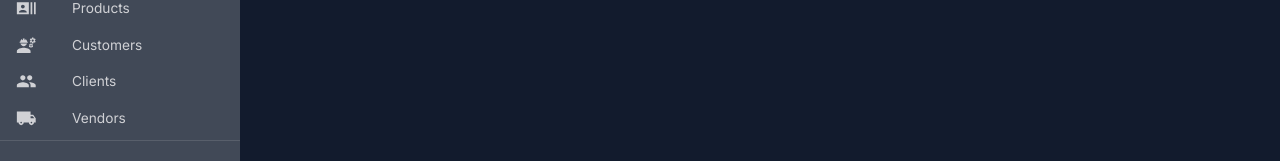
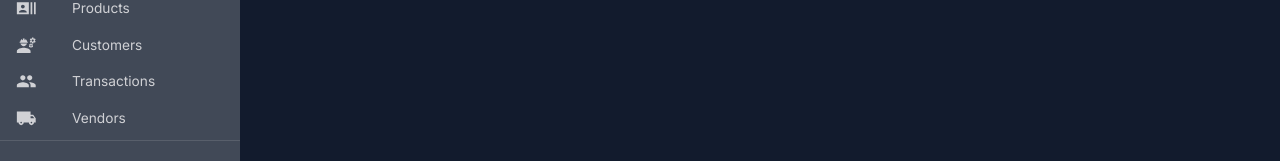
Before and after one commit to Digitl-Alchemyst/Project-Indigo, a React (Create React App) app in the folder client/: page /dashboard in a window 1280 px wide. Shown: the part 172-333 px from the top of the page. Built offline with nearby package versions, Linux system fonts and the light colour scheme; no server answers.

Commit message:
Transactions API Query Transactions Page Boilerplate

```diff
--- a/client/src/App.js
+++ b/client/src/App.js
@@ -8,7 +8,7 @@ import Dashboard from './scenes/dashboard';
 import Layout from './scenes/layout';
 import Products from "scenes/products";
 import Customers from "./scenes/customers";
-// import Transactions from "scenes/transactions";
+import Transactions from "scenes/transactions";
 // import Geography from "scenes/geography";
 // import Overview from "scenes/overview";
 // import Daily from "scenes/daily";
@@ -35,8 +35,8 @@ function App() {
               <Route path="/form" element={<Form />} />
               {/* <Route path="/Clients" element={<Clients />} /> */}
               <Route path="/customers" element={<Customers />} />
-              {/* <Route path="/transactions" element={<Transactions />} />
-              <Route path="/geography" element={<Geography />} />
+              <Route path="/transactions" element={<Transactions />} />
+              {/* <Route path="/geography" element={<Geography />} />
               <Route path="/overview" element={<Overview />} />
               <Route path="/daily" element={<Daily />} />
               <Route path="/monthly" element={<Monthly />} />
--- a/client/src/components/Sidebar.jsx
+++ b/client/src/components/Sidebar.jsx
@@ -99,7 +99,7 @@ const NavItems1 = [
   { text: "Tutorial", icon: null },
   { text: "Products", icon: <RecentActorsSharpIcon />, path: "/products" },
   { text: "Customers", icon: <EngineeringSharpIcon />, path: "/customers" },
-  { text: "Clients", icon: <PeopleSharpIcon />, path: "/inbox" },
+  { text: "Transactions", icon: <PeopleSharpIcon />, path: "/transactions" },
   { text: "Vendors", icon: <LocalShippingSharpIcon />, path: "/mail" },
 ];
 const NavItems2 = [
--- /dev/null
+++ b/client/src/scenes/transactions/index.jsx
@@ -0,0 +1,14 @@
+import React from 'react'
+import { Box } from '@mui/material'
+import Header from 'components/Header'
+
+const Transactions = () => {
+  return (
+    <Box>
+        <Header title="Transactions" subtitle="Transactions Overview" />
+    </Box>
+
+  )
+}
+
+export default Transactions
--- a/client/src/state/api.js
+++ b/client/src/state/api.js
@@ -3,7 +3,7 @@ import { createApi, fetchBaseQuery } from "@reduxjs/toolkit/query/react";
 export const api = createApi({
   baseQuery: fetchBaseQuery({ baseUrl: process.env.REACT_APP_BASE_URL }),
   reducerPath: "adminApi",
-    tagTypes: [ "User", "Products", "Customers", ],
+    tagTypes: [ "User", "Products", "Customers", "Transactions" ],
     endpoints: (build) => ({
       // Queries
 
@@ -21,6 +21,15 @@ export const api = createApi({
         query: () => "client/customers",
         providesTags: ["Customers"],
       }),
+
+      getTransactions: build.query({
+        query: ({ page, pageSize, sort, search }) => ({
+          url: "client/transactions",
+          method: "GET",
+          params: { page, pageSize, sort, search },
+        }),
+        providesTags: ["Transactions"],
+      }),
 }),
 
 });
@@ -29,4 +38,5 @@ export const {
   useGetUserQuery,
   useGetProductsQuery,
   useGetCustomersQuery,
+  useGetTransactionsQuery,
 } = api;
```
